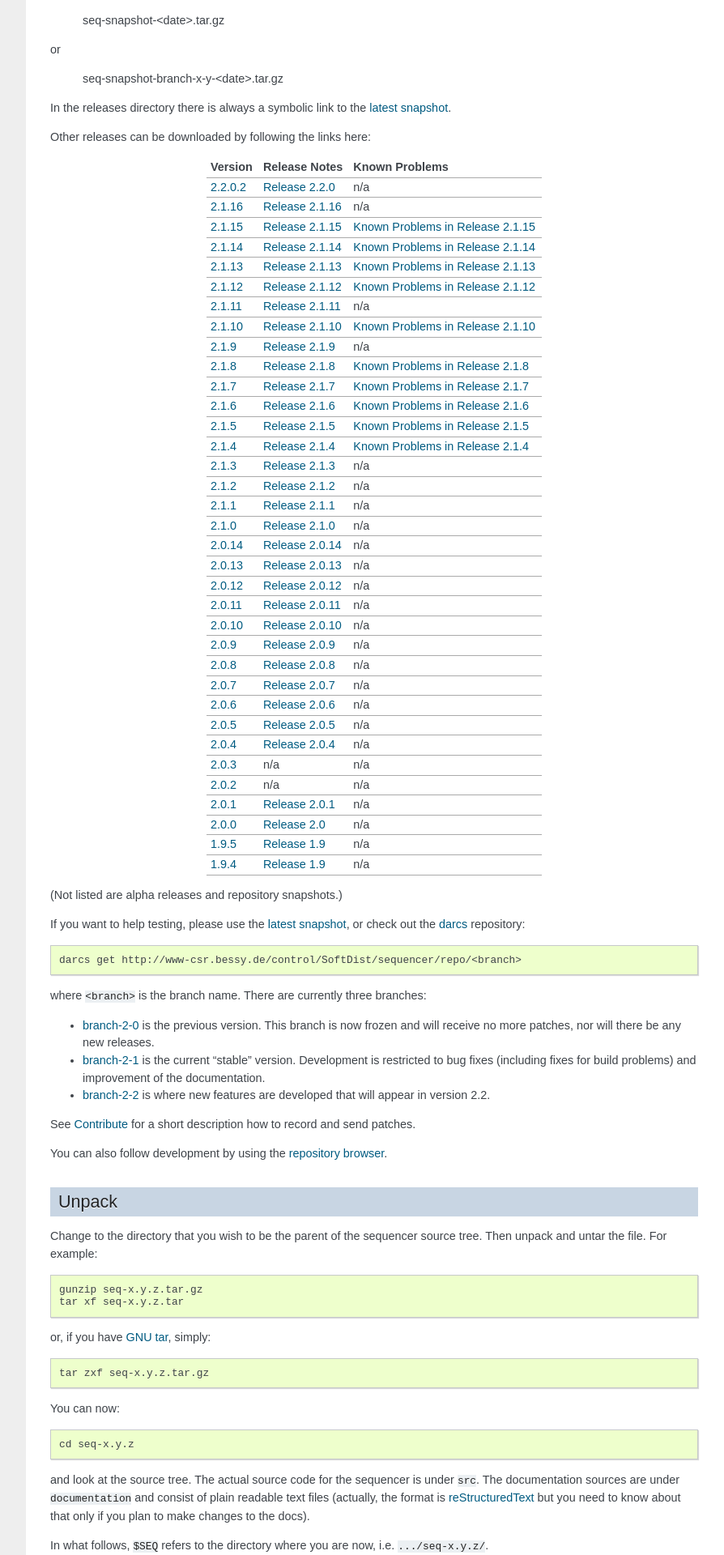
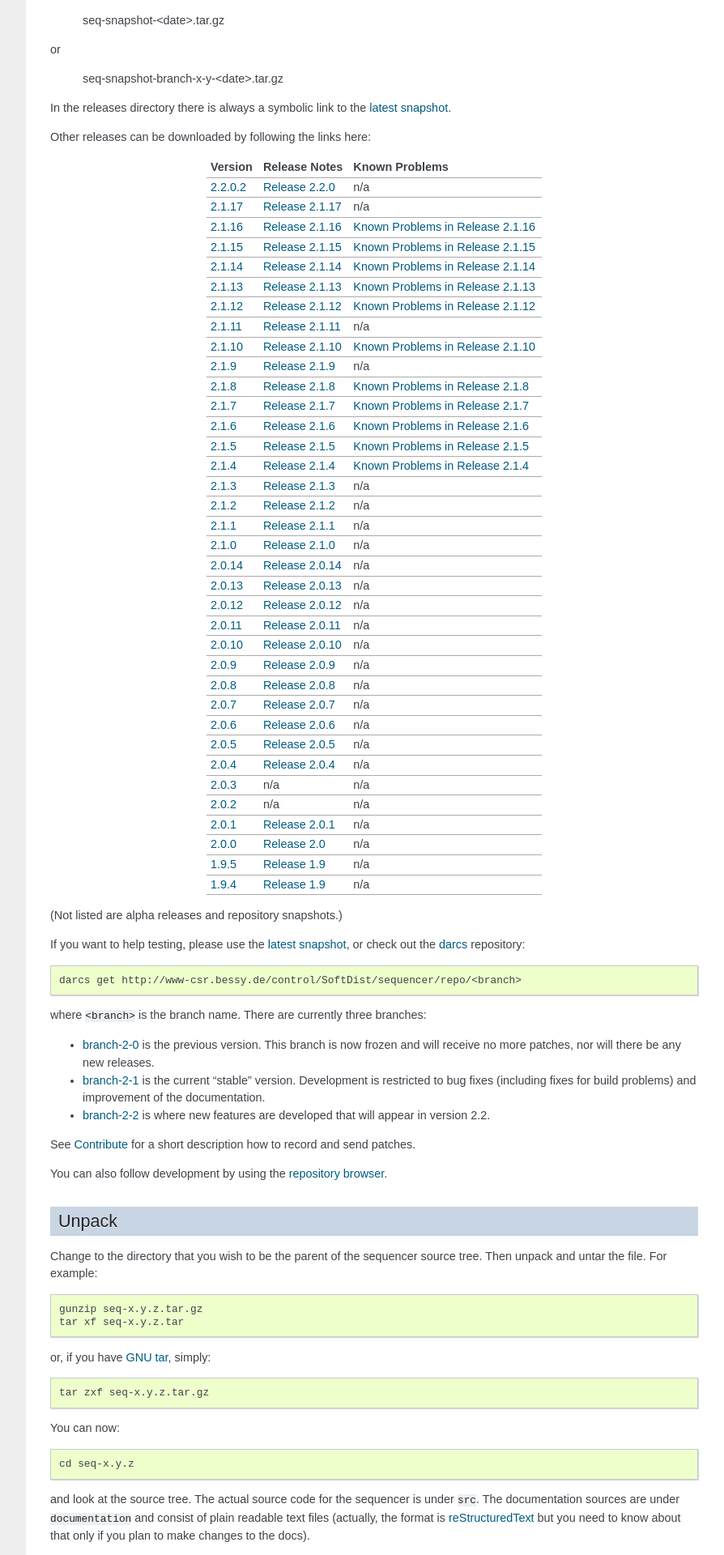
Before and after one commit to jeonghanlee/sequencer-2-2, a Sphinx documentation site: the page built from documentation/Installation.txt, in a window 1280 px wide. Shown: the part 548-2468 px from the top of the page at 81% size, without its empty margins (352-1246 px from the left). Built offline with Sphinx 7.4.7, drawn with Linux system fonts in a browser that asks for light colours.

Commit message:
docs: added 2.1.17 to Installation page

```diff
--- a/documentation/Installation.txt
+++ b/documentation/Installation.txt
@@ -50,7 +50,8 @@ Other releases can be downloaded by following the links here:
    Version    Release Notes               Known Problems
    ========== =========================== ============================
    `2.2.0.2`_ :ref:`Release_Notes_2.2.0`  n/a
-   `2.1.16`_  :ref:`Release_Notes_2.1.16` n/a
+   `2.1.17`_  :ref:`Release_Notes_2.1.17` n/a
+   `2.1.16`_  :ref:`Release_Notes_2.1.16` :ref:`Known_Problems_2.1.16`
    `2.1.15`_  :ref:`Release_Notes_2.1.15` :ref:`Known_Problems_2.1.15`
    `2.1.14`_  :ref:`Release_Notes_2.1.14` :ref:`Known_Problems_2.1.14`
    `2.1.13`_  :ref:`Release_Notes_2.1.13` :ref:`Known_Problems_2.1.13`
@@ -113,6 +114,7 @@ You can also follow development by using the `repository browser`_.
 .. _latest snapshot: http://www-csr.bessy.de/control/SoftDist/sequencer/releases/seq-snapshot-latest.tar.gz
 .. _2.2.0.2: http://www-csr.bessy.de/control/SoftDist/sequencer/releases/seq-2.2.0.2.tar.gz
 .. _2.2.0: http://www-csr.bessy.de/control/SoftDist/sequencer/releases/seq-2.2.0.tar.gz
+.. _2.1.17: http://www-csr.bessy.de/control/SoftDist/sequencer/releases/seq-2.1.17.tar.gz
 .. _2.1.16: http://www-csr.bessy.de/control/SoftDist/sequencer/releases/seq-2.1.16.tar.gz
 .. _2.1.15: http://www-csr.bessy.de/control/SoftDist/sequencer/releases/seq-2.1.15.tar.gz
 .. _2.1.14: http://www-csr.bessy.de/control/SoftDist/sequencer/releases/seq-2.1.14.tar.gz
```
